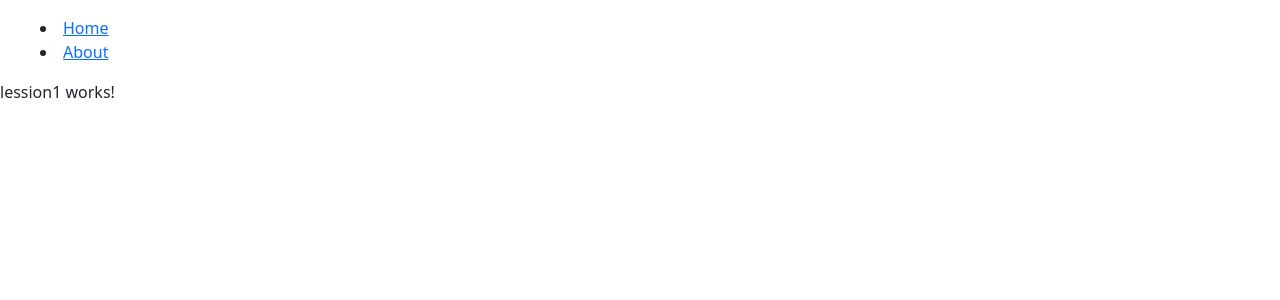
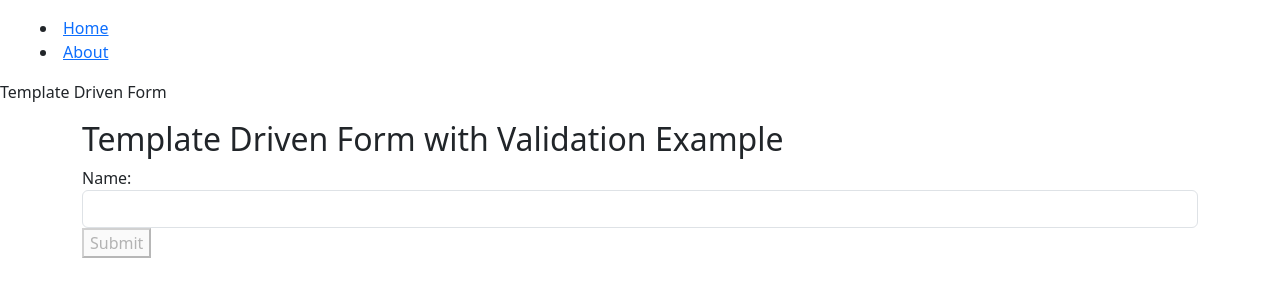
Before and after one commit to rahulthakur999/angular, an Angular app: page /javascript in a window 1280 px wide. Shown: the top 300 px of the page. Built offline with nearby package versions, Linux system fonts and the light colour scheme.

Commit message:
Template Driven Form

```diff
--- a/src/app/javascript/javascript/javascript.module.ts
+++ b/src/app/javascript/javascript/javascript.module.ts
@@ -1,5 +1,6 @@
 import { NgModule } from '@angular/core';
 import { CommonModule } from '@angular/common';
+import { FormsModule } from '@angular/forms';
 
 import { JavascriptRoutingModule } from './javascript-routing.module';
 import { Lession1Component } from '../lession1/lession1.component';
@@ -13,7 +14,8 @@ import { Lession2Component } from '../lession2/lession2.component';
   ],
   imports: [
     CommonModule,
-    JavascriptRoutingModule
+    JavascriptRoutingModule,
+    FormsModule
   ]
 })
 export class JavascriptModule { }
--- a/src/app/javascript/lession1/lession1.component.html
+++ b/src/app/javascript/lession1/lession1.component.html
@@ -1 +1,38 @@
-<p>lession1 works!</p>
+<p>Template Driven Form</p>
+
+<div class="container">
+    <h2>Template Driven Form with Validation Example</h2>
+
+    <form  name="form"
+     #myForm="ngForm" (ngSubmit)="onSubmit()">
+        <div>
+          <label for="name">Name:</label>
+
+
+          <input
+          type="text"
+          class="form-control"
+          name="name"
+          [(ngModel)]="user.name"
+          required
+          minlength="3"
+          #name="ngModel"
+          [ngClass]="{ 'is-invalid': myForm.submitted && name.errors }"
+        />
+
+
+        <div *ngIf="name.invalid && (name.dirty || name.touched)" class="alert-msg">
+            <div *ngIf="name.errors?.['required']">Name is required.</div>
+            <div *ngIf="name.errors?.['minlength']">Name is too sort</div>
+        </div>
+
+
+      </div>
+
+
+
+
+
+        <button type="submit" [disabled]="myForm.invalid">Submit</button>
+      </form>
+</div>
--- a/src/app/javascript/lession1/lession1.component.scss
+++ b/src/app/javascript/lession1/lession1.component.scss
@@ -0,0 +1,3 @@
+.alert-msg{ font-size: 12px; color: #ff0000;}
+
+.ng-invalid.ng-touched{ border-color: red;}
--- a/src/app/javascript/lession1/lession1.component.ts
+++ b/src/app/javascript/lession1/lession1.component.ts
@@ -7,4 +7,14 @@ import { Component } from '@angular/core';
 })
 export class Lession1Component {
 
+  user = {
+    name: '',
+    email: ''
+  };
+
+  onSubmit() {
+    // Handle form submission here
+    console.log(this.user);
+  }
+
 }
```
